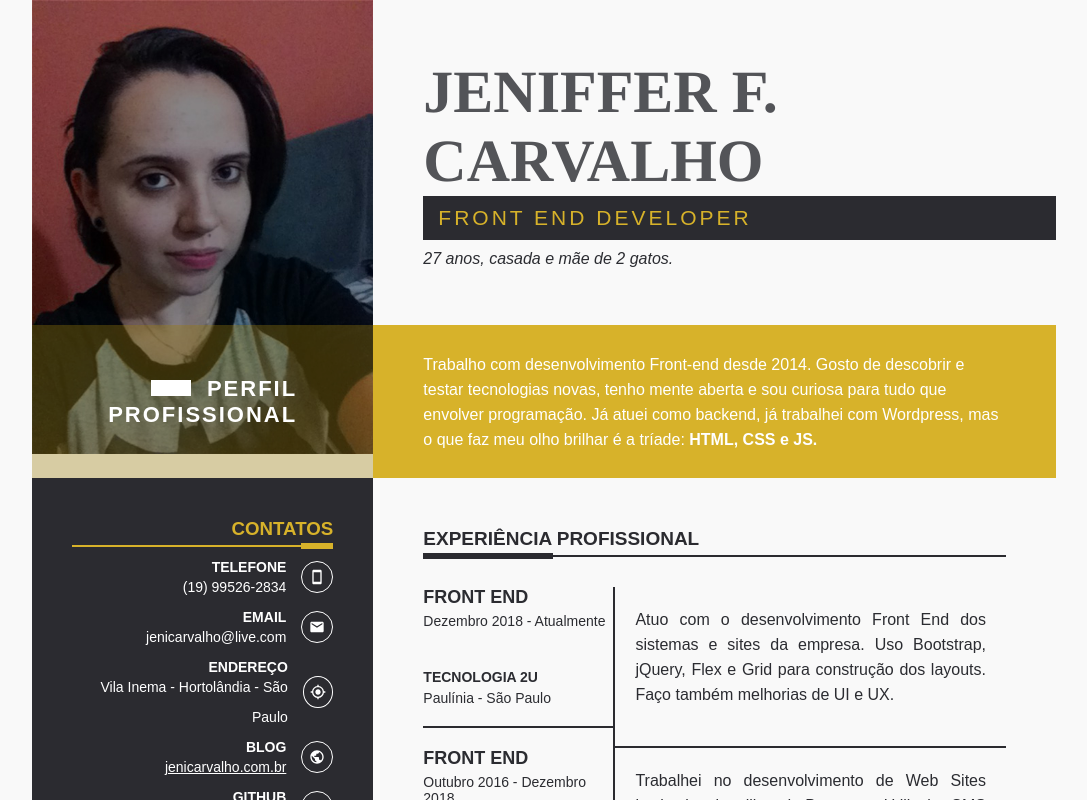
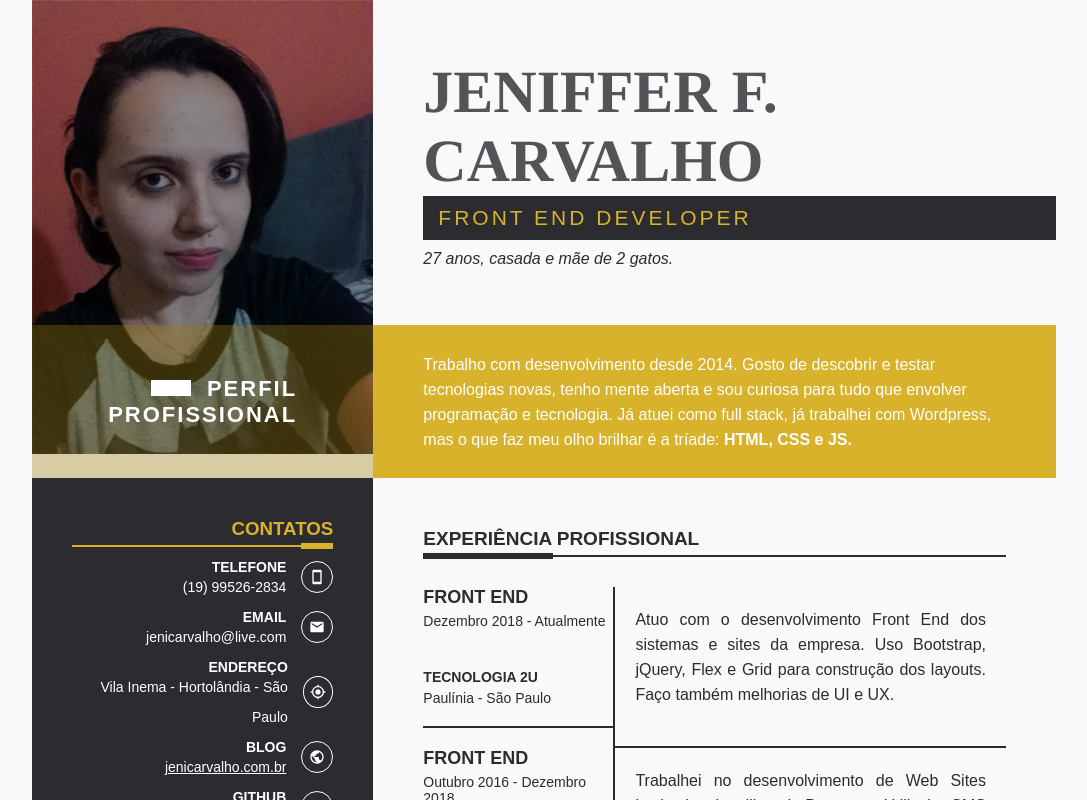
Before and after one commit to jenicarvalho/resume-curriculo, a React (Create React App) app: page / in a window 1280 px wide. Shown: the top 800 px of the page, without its empty margins (96-1183 px from the left). Built offline with nearby package versions, Linux system fonts and the light colour scheme.

Commit message:
alterado texto

```diff
--- a/src/components/Header/Header.js
+++ b/src/components/Header/Header.js
@@ -1,4 +1,4 @@
-import React from 'react'
+import React from "react";
 
 import {
   ProfileImage,
@@ -6,17 +6,19 @@ import {
   Occupation,
   Title,
   ProfessionalProfile
-} from './style'
-import perfil from '../../images/perfil-jeniffer.jpg'
+} from "./style";
+import perfil from "../../images/perfil-jeniffer.jpg";
 
 export default function Header() {
   return (
     <>
       <ProfileImage>
-        <img src={perfil} alt='Perfil Jeniffer Carvalho' />
+        <img src={perfil} alt="Perfil Jeniffer Carvalho" />
       </ProfileImage>
       <Biography>
-        <h1>Jeniffer F. Carvalho</h1>
+        <h1>
+          Jeniffer F. <br /> Carvalho
+        </h1>
         <Occupation>Front End Developer</Occupation>
         <p>27 anos, casada e mãe de 2 gatos.</p>
       </Biography>
@@ -27,13 +29,13 @@ export default function Header() {
 
       <ProfessionalProfile>
         <p>
-          Trabalho com desenvolvimento Front-end desde 2014. Gosto de descobrir
-          e testar tecnologias novas, tenho mente aberta e sou curiosa para tudo
-          que envolver programação. Já atuei como backend, já trabalhei com
-          Wordpress, mas o que faz meu olho brilhar é a tríade:{' '}
+          Trabalho com desenvolvimento desde 2014. Gosto de descobrir e testar
+          tecnologias novas, tenho mente aberta e sou curiosa para tudo que
+          envolver programação e tecnologia. Já atuei como full stack, já
+          trabalhei com Wordpress, mas o que faz meu olho brilhar é a tríade:{" "}
           <strong>HTML, CSS e JS.</strong>
         </p>
       </ProfessionalProfile>
     </>
-  )
+  );
 }
```
